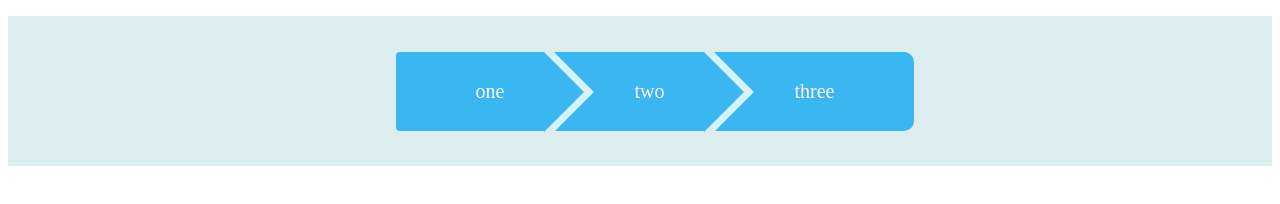
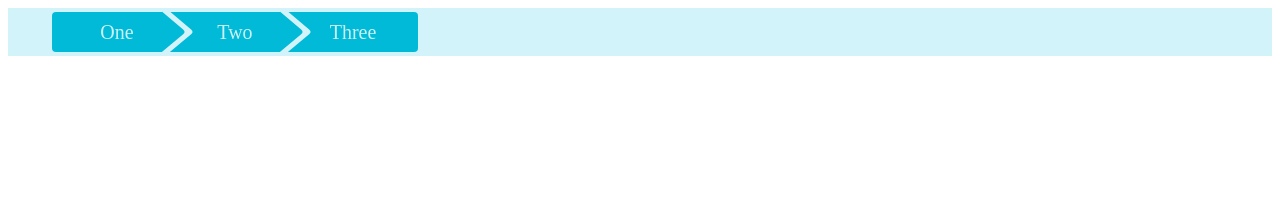
Before and after one commit to KostiaSnihyr/FE14, a plain HTML site: page html/task-4/index.html in a window 1280 px wide. Drawn offline with Linux system fonts and the light colour scheme.

Commit message:
br menu fixed

```diff
--- a/html/task-4/index.html
+++ b/html/task-4/index.html
@@ -4,19 +4,24 @@
     <meta charset="UTF-8">
     <meta name="viewport" content="width=device-width, initial-scale=1.0">
     <meta http-equiv="X-UA-Compatible" content="ie=edge">
-    <link rel="stylesheet" href="style2.css">
+    <link rel="stylesheet" href="style.css">
     <title>task-4 css</title>
 </head>
 <body>
-    <div id="wrap">
-        <nav>
-            <ul>
-                <li><a href="#1">one</a></li>
-                <li><a href="#2">two</a></li>
-                <li><a href="#3">three</a></li>
-            </ul>
-        </nav>
-
-    </div>
+    <header>
+        <nav class="nav-container">
+                <ul class="navigation">
+                    <li class="navigation__list">
+                        <a href="#one" class="navigation__link first-link">One</a>
+                    </li>
+                    <li class="navigation__list">
+                        <a href="#two" class="navigation__link">Two</a>
+                    </li>
+                    <li class="navigation__list">
+                        <a href="#three" class="navigation__link last-link">Three</a>
+                    </li>
+                </ul>
+            </nav>
+    </header>
 </body>
 </html>
--- /dev/null
+++ b/html/task-4/style.css
@@ -0,0 +1,86 @@
+ul {
+    margin: 0;
+}
+
+.nav-container {
+    padding: 4px;
+    background-color: #d2f3f9;
+}
+
+.navigation {
+    list-style: none;
+    display: flex;
+}
+
+.navigation__list {
+    background-color: #00bad7;
+    margin-right: 8px;
+    display: flex;
+}
+
+.navigation__link {
+    font-size: 20px;
+    display: block;
+    line-height: 40px;
+    width: 70px;
+    text-decoration: none;
+    text-align: center;
+    position: relative;
+    padding: 0 10px 0 30px;
+    color: #cbf1f7;
+}
+
+.navigation__link::before {
+    content: '';
+    position: absolute;
+    width: 31px;
+    height: 31px;
+    background-color: #d2f3f9;
+    left: -21px;
+    top: 10px;
+    transform: rotate(-45deg) translateX(8px) skew(5deg, 5deg);
+    border-bottom-right-radius: 12%;
+    z-index: 900;
+}
+
+.navigation__link::after {
+    content: '';
+    position: absolute;
+    width: 31px;
+    height: 31px;
+    background-color:#00bad7;
+    top: 10px;
+    right: -10px;
+    transform: rotate(-45deg) translateX(8px) skew(5deg, 5deg);
+    border-bottom-right-radius: 12%;
+    z-index: 1000;
+}
+
+.navigation__link:hover,
+.navigation__link:hover::after,
+.navigation__link:focus,
+.navigation__link:focus::after{
+    outline: none;
+    background-color: #224085;
+}
+
+.first-link::before,
+.last-link::after {
+    display: none;
+}
+
+.navigation__list:last-child {
+    border-top-right-radius: 4px;
+    border-bottom-right-radius: 4px;
+}
+
+.navigation__list:first-child {
+    border-top-left-radius: 4px;
+    border-bottom-left-radius: 4px;
+}
+
+.last-link {
+    padding-right: 30px;
+    border-top-right-radius: 4px;
+    border-bottom-right-radius: 4px;
+}
```
Also changed, not shown: html/task-4/style2.css (+8 -3 lines).
